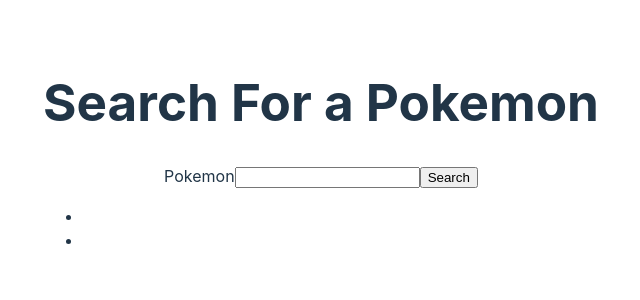
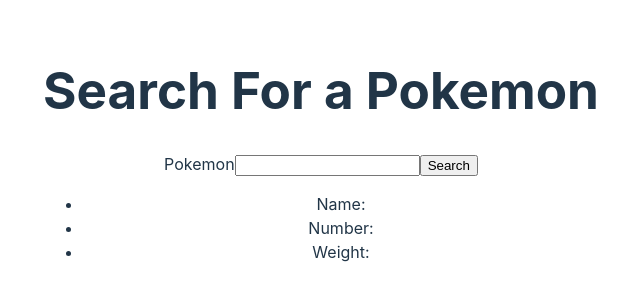
Before and after one commit to SamM71/pokemon-app, a React (Vite) app: page / in a window 1280 px wide. Shown: the part 246-546 px from the top of the page, without its empty margins (319-959 px from the left). Built offline with nearby package versions, Linux system fonts and the light colour scheme.

Commit message:
stop crashing bug

```diff
--- a/src/components/Info/index.jsx
+++ b/src/components/Info/index.jsx
@@ -1,13 +1,42 @@
+import { useEffect } from "react"
+
 function Info(props) {
+  let name, id, height, weight = ''
+
+
+  async function getInfo() {
+    try {
+      console.log(props)
+      if (props.pokeData.species) {
+        name = props.pokeData.species.name
+        console.log(name)
+        id = props.pokeData.id
+        height = props.pokeData.height
+        weight = props.pokeData.weight
+        return [name, id, height, weight]
+      }
+    } catch (error) {
+      console.log(error)
+    }
+
+  }
+
+  useEffect(() => {
+    getInfo()
+  }, [getInfo()])
+
   return (
     <>
       <div>
         <ul>
           <li>
-            {props.pokeData.id}
+            Name: {name}
           </li>
           <li>
-            {props.pokeData.weight}
+            Number: {id}
+          </li>
+          <li>
+            Weight: {weight}
           </li>
         </ul>
       </div>
```
